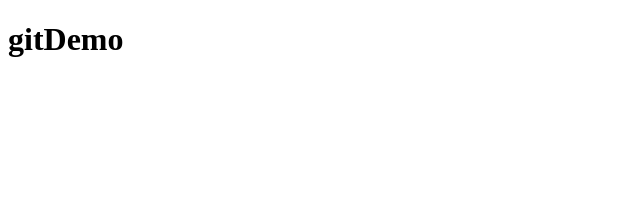
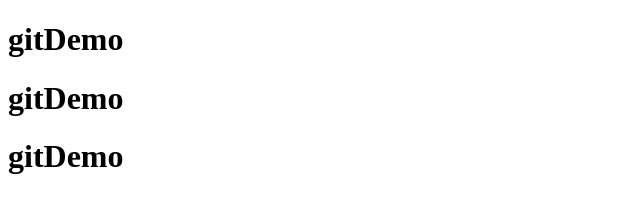
Before and after one commit to yaowei103/demoGit, a plain HTML site: page index.html in a window 1280 px wide. Shown: the whole page, without its empty margins (0-640 px from the left). Drawn offline with Linux system fonts and the light colour scheme.

Commit message:
修改 gitDemo

```diff
--- a/index.html
+++ b/index.html
@@ -6,5 +6,7 @@
 </head>
 <body>
     <h1>gitDemo</h1>
+    <h1>gitDemo</h1>
+    <h1>gitDemo</h1>
 </body>
 </html>
```
